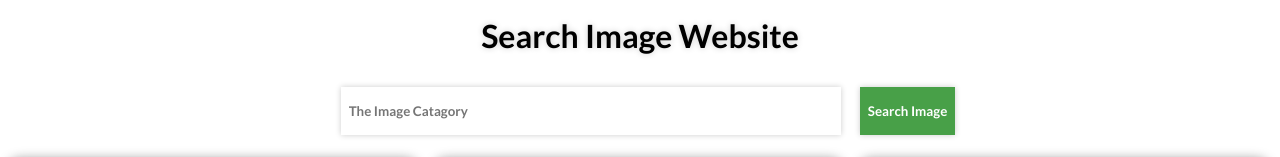
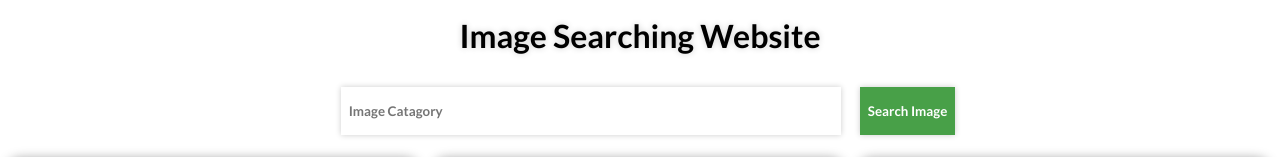
Before and after one commit to TAJBIR-AHMED-DROBO/Search-Engine-of-image, a plain HTML site: page index.html in a window 1280 px wide. Shown: the top 157 px of the page. Drawn offline with Linux system fonts and the light colour scheme; grey boxes are pictures that could not be loaded.

Commit message:
all are added

```diff
--- a/index.html
+++ b/index.html
@@ -3,16 +3,17 @@
 <head>
     <meta charset="UTF-8">
     <meta name="viewport" content="width=device-width, initial-scale=1.0">
-    <title>Search Image Website</title>
+    <title> Image searching Website</title>
     <link rel="stylesheet" href="stye.css">
+    <link rel="shortcut icon" href="https://encrypted-tbn0.gstatic.com/images?q=tbn:ANd9GcSP4mSDuFCoAphmJB8SzE_7-h21Uhuw5ighmGXpOhs3QQsQP0sFHFRZlP1Iy6j1PWULhl0&usqp=CAU" type="image/x-icon">
 </head>
 <body>
   <div>
 
-      <h1>Search Image Website</h1>
+      <h1>Image searching Website</h1>
 
     <form>
-        <input type="text" placeholder="The Image Catagory">
+        <input type="text" placeholder="Image Catagory">
         <button type="submit" class="sub">Search Image</button>
     </form>
 
```
